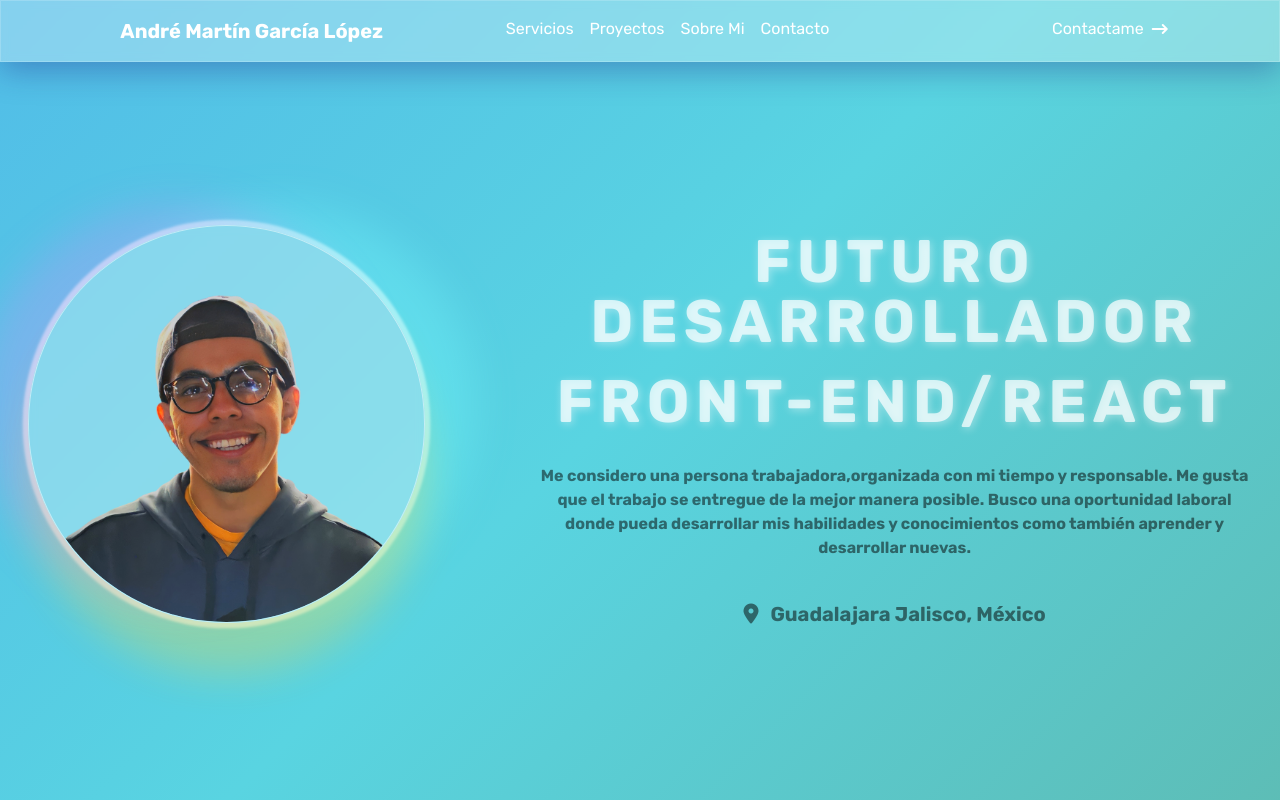
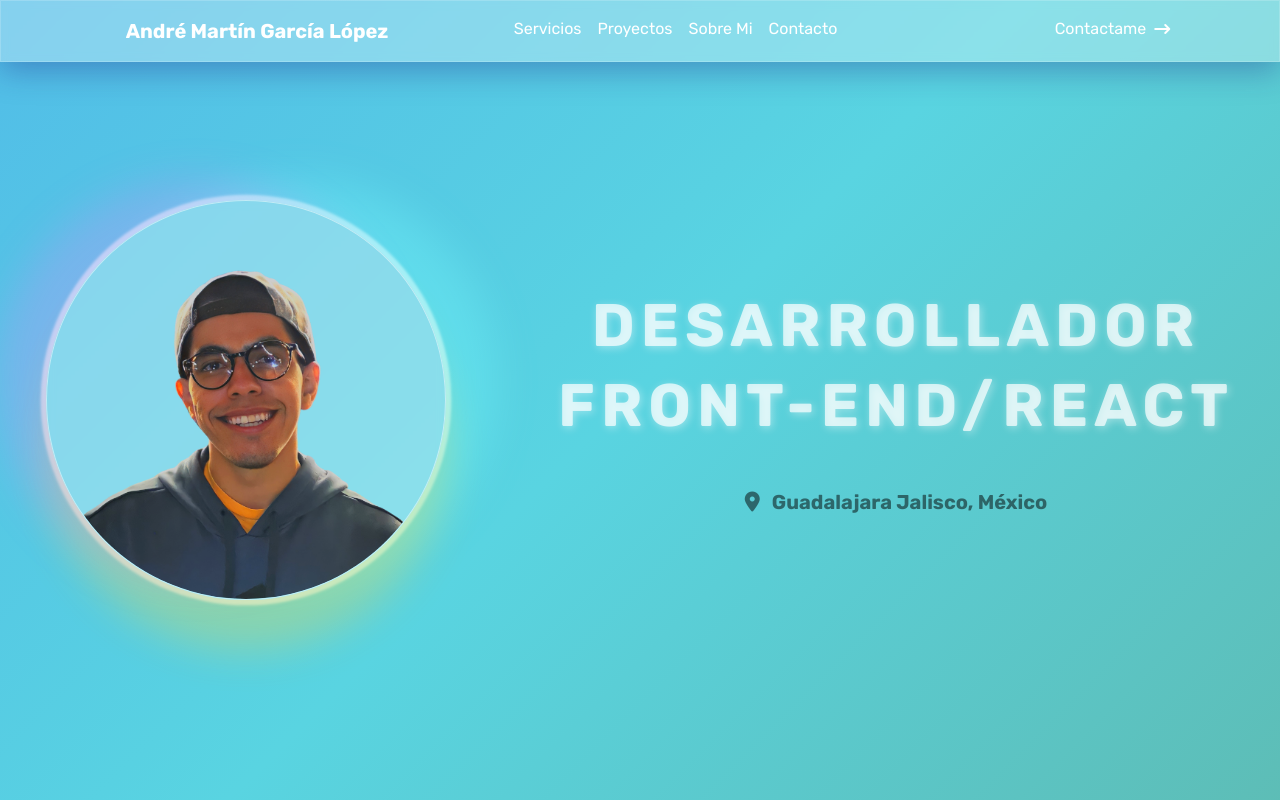
Before and after one commit to andremartingarcialopez/portafolio-web, a React (Create React App) app: page / in a window 1280 px wide. Shown: the top 800 px of the page. Built offline with nearby package versions, Linux system fonts and the light colour scheme; a web font is replaced by a local one.

Commit message:
Actualizacion de contenido

```diff
--- a/src/components/Navegacion.jsx
+++ b/src/components/Navegacion.jsx
@@ -7,7 +7,7 @@ const Navegacion = () => {
             <div className='glass z-100 text-white/70 hover:text-white md:flex block pl-2 itemes-center justify-around py-4 fixed w-full'>
 
                 <div className=''>
-                    <a className='efecto-hover-enlace md:text-xl font-semibold block' href="#">André Martín García López</a>
+                    <a className='efecto-hover-enlace md:text-xl font-semibold block px-2' href="#">André Martín García López</a>
                 </div>
 
                 <div className='lg:flex gap-x-4 md:ml-[-100px] hidden'>
--- a/src/components/Overlay.jsx
+++ b/src/components/Overlay.jsx
@@ -3,22 +3,18 @@ import React from 'react'
 const Overlay = () => {
     return (
         <>
-            <div className='bg-animacion w-full h-screen md:flex flex flex-col lg:flex-row justify-center lg:gap-x-[7rem] items-center px-7 pt-[3rem]'>
+            <div className='bg-animacion w-full h-screen md:flex flex flex-col lg:flex-row justify-center lg:gap-x-[7rem] items-center gap-y-[4rem] p-2'>
 
-                <div className='flex justify-center items-center container mx-auto'>
-                    <img className='border-img md:w-[400px]  w-[250px] glass-object-profile' width="100px" height="100px" src="img\imagen-perfil.webp" alt="imagen-perfil" />
+                <div className='flex justify-center items-center'>
+                    <img className='border-img md:w-[400px] w-[300px] glass-object-profile' width="100px" height="100px" src="img\imagen-perfil.webp" alt="imagen-perfil" />
                 </div>
 
                 <div className='flex flex-col justify-center lg:items-center lg:h-[90vh]'>
 
-                    <h1 className='text-shadow titulos text-white/70'>Futuro Desarrollador<br />
+                    <h1 className='text-shadow titulos text-white/70'>Desarrollador<br />
                         <p className='md:pt-5'>Front-End/React</p>
                     </h1>
 
-                    <p className='text-center pt-5 text-black/50 text-base font-[600]'>
-                        Me considero una persona trabajadora,organizada con mi tiempo y responsable. Me
-                        gusta que el trabajo se entregue de la mejor manera posible. Busco una oportunidad laboral donde pueda
-                        desarrollar mis habilidades y conocimientos como también aprender y desarrollar nuevas.</p>
                     <div className='flex flex-row justify-center items-baseline pt-5 gap-x-3 text-xl text-black/50'>
                         <i className="fa-solid fa-location-dot"></i>
                         <p className='text-center pt-5 text-black/50 text-xl font-[600]'>Guadalajara Jalisco, México</p>
```
